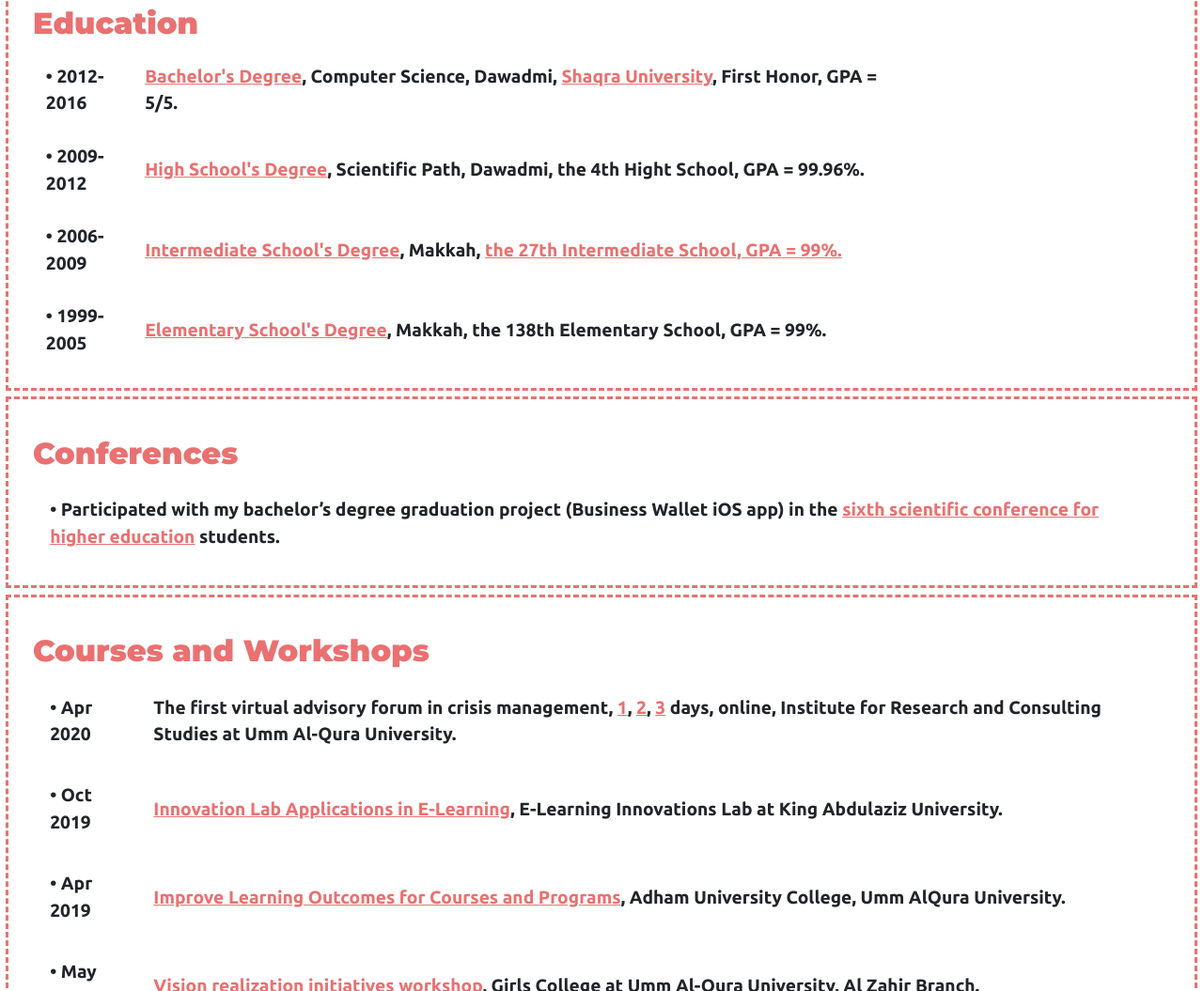
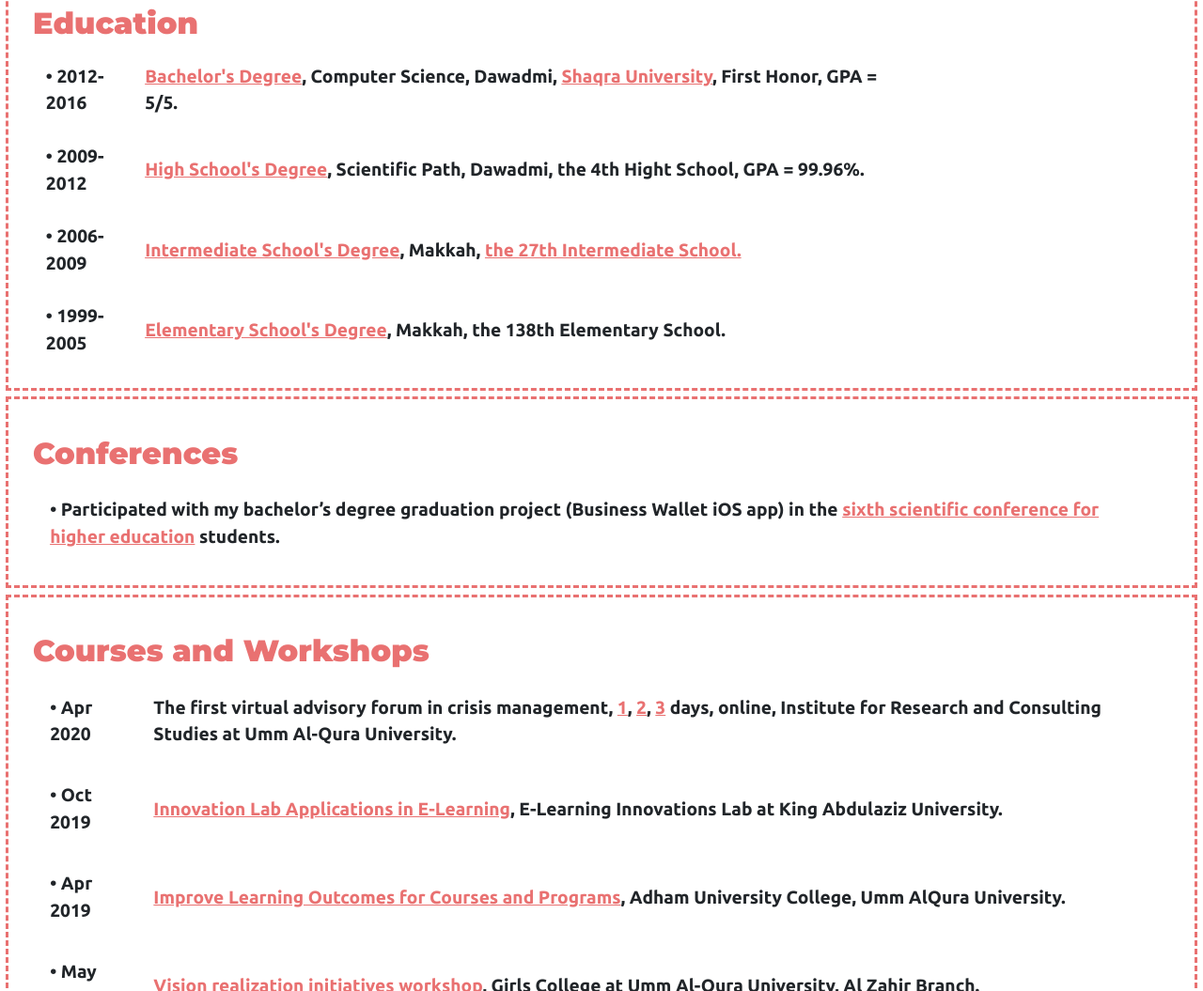
Before and after one commit to CSMariah/Mariah-CV, a plain HTML site: page index.html in a window 1280 px wide. Shown: the part 761-1816 px from the top of the page at 94% size. Drawn offline with nearby package versions, Linux system fonts and the light colour scheme.

Commit message:
Add files via upload

```diff
--- a/index.html
+++ b/index.html
@@ -93,11 +93,11 @@
       </tr>
       <tr>
         <td>• 2006-2009</td>
-        <td><span class="pinkText"><a href="documents/IntermediateSchool.jpeg">Intermediate School's Degree</a></span>, Makkah, <a href="documents/IntermediateSchoolCertificate.jpg">the 27th Intermediate School, GPA = 99%.</a></td>
+        <td><span class="pinkText"><a href="documents/IntermediateSchool.jpeg">Intermediate School's Degree</a></span>, Makkah, <a href="documents/IntermediateSchoolCertificate.jpg">the 27th Intermediate School.</a></td>
       </tr>
       <tr>
         <td>• 1999-2005</td>
-        <td><span class="pinkText"><a href="documents/ElementarySchool.jpg">Elementary School's Degree</a></span>, Makkah, the 138th Elementary School, GPA = 99%.</td>
+        <td><span class="pinkText"><a href="documents/ElementarySchool.jpg">Elementary School's Degree</a></span>, Makkah, the 138th Elementary School.</td>
       </tr>
     </table>
   </section>
```
